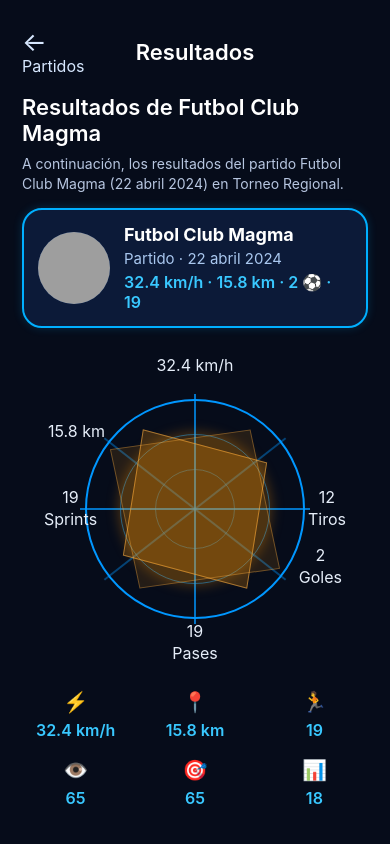
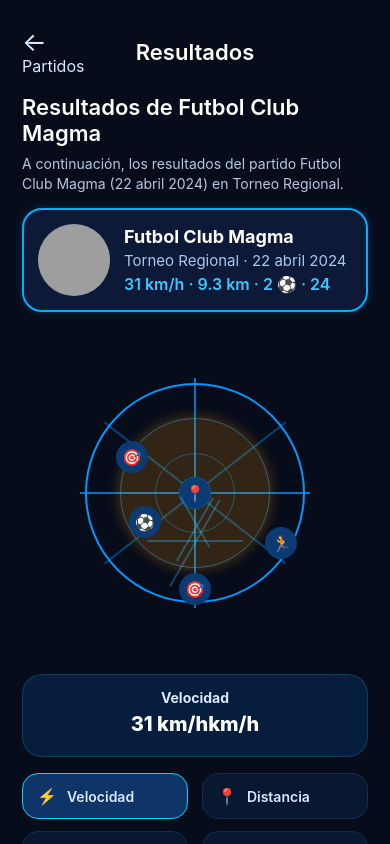
Before and after one commit to JulianAvila259/METRICS-Analytics, a React Native app in the folder src/mobile-app/: screen /Dashboard in a window 390 px wide. Both pictures are taken after a click on the element 195 px from the left and 317 px from the top of the page. Shown: the top 844 px of the page. Built offline with nearby package versions, Linux system fonts and the light colour scheme; grey boxes are pictures that could not be loaded.

Commit message:
fix: Corregir el mapa de estadisticas para darle efecto hover

```diff
--- a/src/mobile-app/screens/DashboardScreen.js
+++ b/src/mobile-app/screens/DashboardScreen.js
@@ -24,9 +24,54 @@ export default function DashboardScreen({ navigation }) {
   };
 
   const partidos = [
-    { id: 1, equipo: 'Futbol Club Magma', fecha: '22 abril 2024', torneo: 'Torneo Regional', stats: '31 km/h · 9.3 km · 14.5 km' },
-    { id: 2, equipo: 'CD Nova Force', fecha: '18 abril 2024', torneo: 'Liga Metropolitana', stats: '29 km/h · 8.7 km · 13.8 km' },
-    { id: 3, equipo: 'Atlético Vortex', fecha: '10 abril 2024', torneo: 'Copa de la Ciudad', stats: '30 km/h · 8.9 km · 12.9 km' },
+    {
+      id: 1,
+      equipo: 'Futbol Club Magma',
+      fecha: '22 abril 2024',
+      torneo: 'Torneo Regional',
+      stats: '31 km/h · 9.3 km · 14.5 km',
+      velocidad: '31 km/h',
+      distancia: '9.3 km',
+      goles: 2,
+      tiros: 10,
+      pases: 24,
+      sprints: 21,
+      vision: '72',
+      precision: '68',
+      rendimiento: '85',
+    },
+    {
+      id: 2,
+      equipo: 'CD Nova Force',
+      fecha: '18 abril 2024',
+      torneo: 'Liga Metropolitana',
+      stats: '29 km/h · 8.7 km · 13.8 km',
+      velocidad: '29 km/h',
+      distancia: '8.7 km',
+      goles: 1,
+      tiros: 8,
+      pases: 18,
+      sprints: 17,
+      vision: '70',
+      precision: '63',
+      rendimiento: '78',
+    },
+    {
+      id: 3,
+      equipo: 'Atlético Vortex',
+      fecha: '10 abril 2024',
+      torneo: 'Copa de la Ciudad',
+      stats: '30 km/h · 8.9 km · 12.9 km',
+      velocidad: '30 km/h',
+      distancia: '8.9 km',
+      goles: 3,
+      tiros: 14,
+      pases: 22,
+      sprints: 20,
+      vision: '75',
+      precision: '71',
+      rendimiento: '88',
+    },
   ];
 
   const filteredPartidos = partidos.filter((partido) => {
--- a/src/mobile-app/screens/ResultadosScreen.js
+++ b/src/mobile-app/screens/ResultadosScreen.js
@@ -1,4 +1,4 @@
-import React from 'react';
+import React, { useState } from 'react';
 import {
   StyleSheet,
   View,
@@ -6,31 +6,39 @@ import {
   TouchableOpacity,
   Image,
   ScrollView,
+  Pressable,
 } from 'react-native';
 import BottomNav from '../components/BottomNav';
 
 export default function ResultadosScreen({ navigation, route }) {
   const selectedPartido = route?.params?.partido;
-  const player = {
-    nombre: selectedPartido?.equipo ?? 'Daniel Pérez',
-    posicion: selectedPartido?.torneo ? 'Partido' : 'Delantero',
-    minutos: selectedPartido?.fecha ?? '75 min',
+  const [activeRadarStat, setActiveRadarStat] = useState('velocidad');
+
+  const partido = selectedPartido || {
+    equipo: 'Daniel Pérez',
+    torneo: 'Partido de muestra',
+    fecha: '75 min',
     velocidad: '32.4 km/h',
     distancia: '15.8 km',
     goles: 2,
     tiros: 12,
     pases: 19,
     sprints: 19,
+    vision: '65',
+    precision: '65',
+    rendimiento: '18',
   };
 
-  const quickStats = [
-    { id: 'velocidad', icon: '⚡', value: '32.4 km/h' },
-    { id: 'distancia', icon: '📍', value: '15.8 km' },
-    { id: 'sprints', icon: '🏃', value: '19' },
-    { id: 'vision', icon: '👁️', value: '65' },
-    { id: 'precision', icon: '🎯', value: '65' },
-    { id: 'rendimiento', icon: '📊', value: '18' },
+  const radarAxes = [
+    { id: 'velocidad', icon: '⚡', label: 'Velocidad', value: partido.velocidad, unit: 'km/h', max: 35 },
+    { id: 'distancia', icon: '📍', label: 'Distancia', value: partido.distancia, unit: 'km', max: 12 },
+    { id: 'sprints', icon: '🏃', label: 'Sprints', value: partido.sprints, unit: '', max: 25 },
+    { id: 'pases', icon: '🎯', label: 'Pases', value: partido.pases, unit: '', max: 30 },
+    { id: 'goles', icon: '⚽', label: 'Goles', value: partido.goles, unit: '', max: 5 },
+    { id: 'tiros', icon: '🎯', label: 'Tiros', value: partido.tiros, unit: '', max: 18 },
   ];
+
+  const selectedAxis = radarAxes.find((axis) => axis.id === activeRadarStat) || radarAxes[0];
 
   return (
     <View style={styles.screen}>
@@ -56,12 +64,12 @@ export default function ResultadosScreen({ navigation, route }) {
         <View style={styles.playerCard}>
           <Image source={require('../data/juang.png')} style={styles.avatar} />
           <View style={styles.playerInfo}>
-            <Text style={styles.playerName}>{player.nombre}</Text>
+            <Text style={styles.playerName}>{partido.equipo}</Text>
             <Text style={styles.playerRole}>
-              {player.posicion} · {player.minutos}
+              {partido.torneo} · {partido.fecha}
             </Text>
             <Text style={styles.playerMetrics}>
-              {player.velocidad} · {player.distancia} · {player.goles} ⚽ · {player.pases}
+              {partido.velocidad} · {partido.distancia} · {partido.goles} ⚽ · {partido.pases}
             </Text>
           </View>
         </View>
@@ -76,24 +84,63 @@ export default function ResultadosScreen({ navigation, route }) {
             <View style={[styles.axisDiagonal, styles.diagonalOne]} />
             <View style={[styles.axisDiagonal, styles.diagonalTwo]} />
             <View style={styles.coreGlow} />
-            <View style={styles.polygonOne} />
-            <View style={styles.polygonTwo} />
 
-            <Text style={[styles.radarLabel, styles.labelTop]}>32.4 km/h</Text>
-            <Text style={[styles.radarLabel, styles.labelLeftTop]}>15.8 km</Text>
-            <Text style={[styles.radarLabel, styles.labelLeft]}>19{`\n`}Sprints</Text>
-            <Text style={[styles.radarLabel, styles.labelBottom]}>19{`\n`}Pases</Text>
-            <Text style={[styles.radarLabel, styles.labelRightBottom]}>2{`\n`}Goles</Text>
-            <Text style={[styles.radarLabel, styles.labelRight]}>12{`\n`}Tiros</Text>
+            {radarAxes.map((axis, index) => {
+              const angle = (Math.PI / 3) * index - Math.PI / 2;
+              const normalized = Math.min(Math.max(axis.value / axis.max, 0), 1);
+              const length = 95 * normalized + 20;
+              const x = 155 + Math.cos(angle) * length;
+              const y = 155 + Math.sin(angle) * length;
+
+              return (
+                <React.Fragment key={axis.id}>
+                  <View
+                    style={[
+                      styles.metricLine,
+                      {
+                        height: length,
+                        transform: [{ rotate: `${angle}rad` }],
+                        backgroundColor: activeRadarStat === axis.id ? '#39C8FF' : 'rgba(57, 200, 255, 0.3)',
+                      },
+                    ]}
+                  />
+                  <View
+                    style={[
+                      styles.radarMarker,
+                      {
+                        top: y - 16,
+                        left: x - 16,
+                        backgroundColor: activeRadarStat === axis.id ? '#00D1FF' : '#0C3B74',
+                      },
+                    ]}
+                  >
+                    <Text style={styles.markerIcon}>{axis.icon}</Text>
+                  </View>
+                </React.Fragment>
+              );
+            })}
+
           </View>
         </View>
 
-        <View style={styles.statsGrid}>
-          {quickStats.map((stat) => (
-            <View key={stat.id} style={styles.statItem}>
-              <Text style={styles.statIcon}>{stat.icon}</Text>
-              <Text style={styles.statValue}>{stat.value}</Text>
-            </View>
+        <View style={styles.radarInfoCard}>
+          <Text style={styles.radarInfoTitle}>{selectedAxis.label}</Text>
+          <Text style={styles.radarInfoValue}>{selectedAxis.value}{selectedAxis.unit}</Text>
+        </View>
+
+        <View style={styles.radarLegend}>
+          {radarAxes.map((axis) => (
+            <Pressable
+              key={axis.id}
+              style={[
+                styles.legendButton,
+                activeRadarStat === axis.id && styles.legendButtonActive,
+              ]}
+              onPress={() => setActiveRadarStat(axis.id)}
+            >
+              <Text style={styles.legendIcon}>{axis.icon}</Text>
+              <Text style={styles.legendText}>{axis.label}</Text>
+            </Pressable>
           ))}
         </View>
 
@@ -215,6 +262,7 @@ const styles = StyleSheet.create({
     alignItems: 'center',
     justifyContent: 'center',
     position: 'relative',
+    overflow: 'hidden',
   },
   outerRing: {
     position: 'absolute',
@@ -294,6 +342,83 @@ const styles = StyleSheet.create({
     borderColor: 'rgba(255, 179, 71, 0.35)',
     transform: [{ rotate: '-8deg' }, { skewX: '4deg' }],
   },
+  metricLine: {
+    position: 'absolute',
+    width: 2,
+    left: 154,
+    top: 155,
+    backgroundColor: 'rgba(57, 200, 255, 0.3)',
+    borderRadius: 1,
+  },
+  radarMarker: {
+    position: 'absolute',
+    width: 32,
+    height: 32,
+    borderRadius: 16,
+    alignItems: 'center',
+    justifyContent: 'center',
+  },
+  markerIcon: {
+    color: '#FFFFFF',
+    fontSize: 16,
+  },
+  radarInfoCard: {
+    backgroundColor: 'rgba(7, 31, 64, 0.95)',
+    borderRadius: 20,
+    padding: 14,
+    borderWidth: 1,
+    borderColor: 'rgba(57, 200, 255, 0.18)',
+    alignItems: 'center',
+    marginBottom: 16,
+  },
+  radarInfoTitle: {
+    color: '#D7E8FF',
+    fontSize: 14,
+    fontWeight: '700',
+    marginBottom: 6,
+  },
+  radarInfoValue: {
+    color: '#FFFFFF',
+    fontSize: 20,
+    fontWeight: '800',
+    marginBottom: 6,
+  },
+  radarInfoSubtitle: {
+    color: '#8AA8D4',
+    fontSize: 12,
+    textAlign: 'center',
+  },
+  radarLegend: {
+    flexDirection: 'row',
+    flexWrap: 'wrap',
+    justifyContent: 'space-between',
+    marginBottom: 20,
+  },
+  legendButton: {
+    width: '48%',
+    flexDirection: 'row',
+    alignItems: 'center',
+    paddingVertical: 12,
+    paddingHorizontal: 14,
+    borderRadius: 16,
+    backgroundColor: '#081830',
+    borderWidth: 1,
+    borderColor: '#152B4F',
+    marginBottom: 12,
+  },
+  legendButtonActive: {
+    borderColor: '#00D1FF',
+    backgroundColor: '#0F3468',
+  },
+  legendIcon: {
+    fontSize: 16,
+    marginRight: 10,
+  },
+  legendText: {
+    color: '#D7E8FF',
+    fontSize: 14,
+    fontWeight: '600',
+  },
   radarLabel: {
     position: 'absolute',
     color: '#E6EEF9',
@@ -322,27 +447,6 @@ const styles = StyleSheet.create({
   labelRight: {
     right: 4,
     top: 132,
-  },
-  statsGrid: {
-    flexDirection: 'row',
-    flexWrap: 'wrap',
-    justifyContent: 'space-between',
-    marginBottom: 26,
-  },
-  statItem: {
-    width: '31%',
-    alignItems: 'center',
-    marginBottom: 18,
-  },
-  statIcon: {
-    fontSize: 20,
-    marginBottom: 6,
-  },
-  statValue: {
-    color: '#39C8FF',
-    fontSize: 16,
-    fontWeight: '600',
-    textAlign: 'center',
   },
   downloadButton: {
     borderWidth: 2,
```
